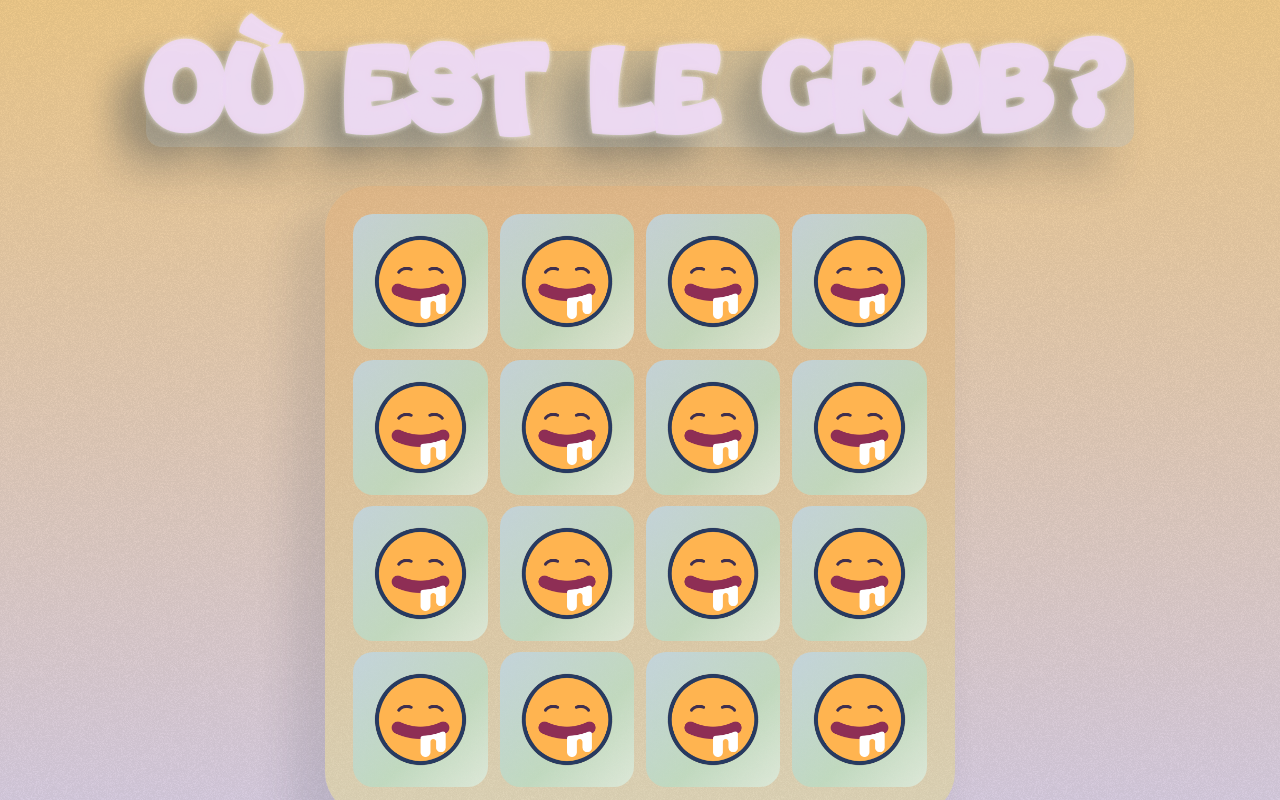
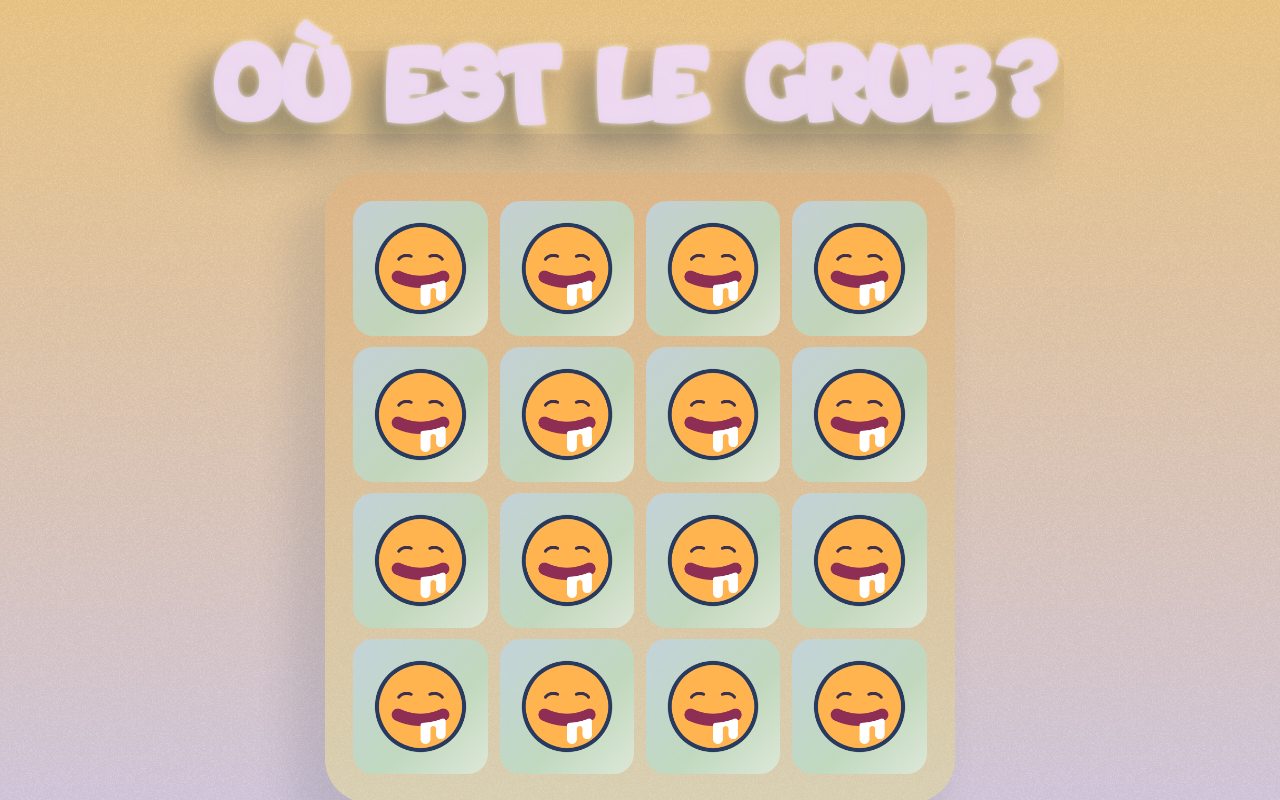
Before and after one commit to ezbez/Ezra-Website-1.0, a plain HTML site: page Game 4 - Memory Game/index.html in a window 1280 px wide. Drawn offline with Linux system fonts and the light colour scheme.

Commit message:
More Title Tweaks

```diff
--- a/Game 4 - Memory Game/styles.css
+++ b/Game 4 - Memory Game/styles.css
@@ -133,7 +133,7 @@ body {
 }
 h1 {
     color: rgba(236, 215, 243, 0.895);
-    font-size: clamp(10px, 9vw, 7rem);
+    font-size: clamp(10px, 9vw, 6rem);
     font-family: "bouncy";
     letter-spacing: 0.5px;
     font-weight: 700;
@@ -141,8 +141,8 @@ h1 {
     display: inline-block;
     background: linear-gradient(
         180deg,
-        rgba(139, 158, 169, 0.25) 0%,
-        rgba(151, 180, 207, 0.25) 100%
+        rgba(192, 151, 104, 0.25) 0%,
+        rgba(187, 171, 112, 0.25) 100%
     );
     box-shadow: -25px 25px 35px 10px rgba(46, 61, 73, 0.12);
     border-radius: 1rem;
```
